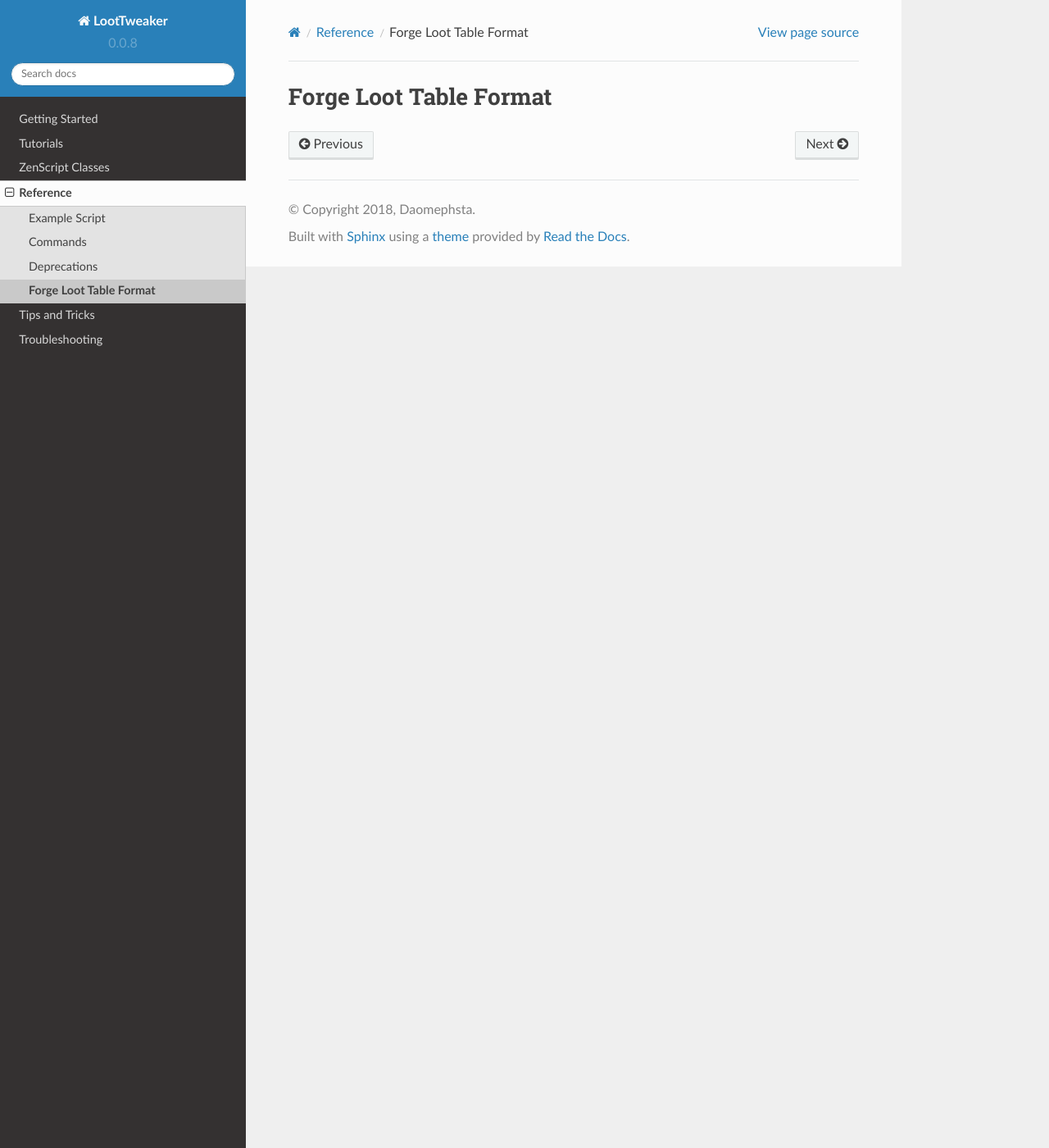
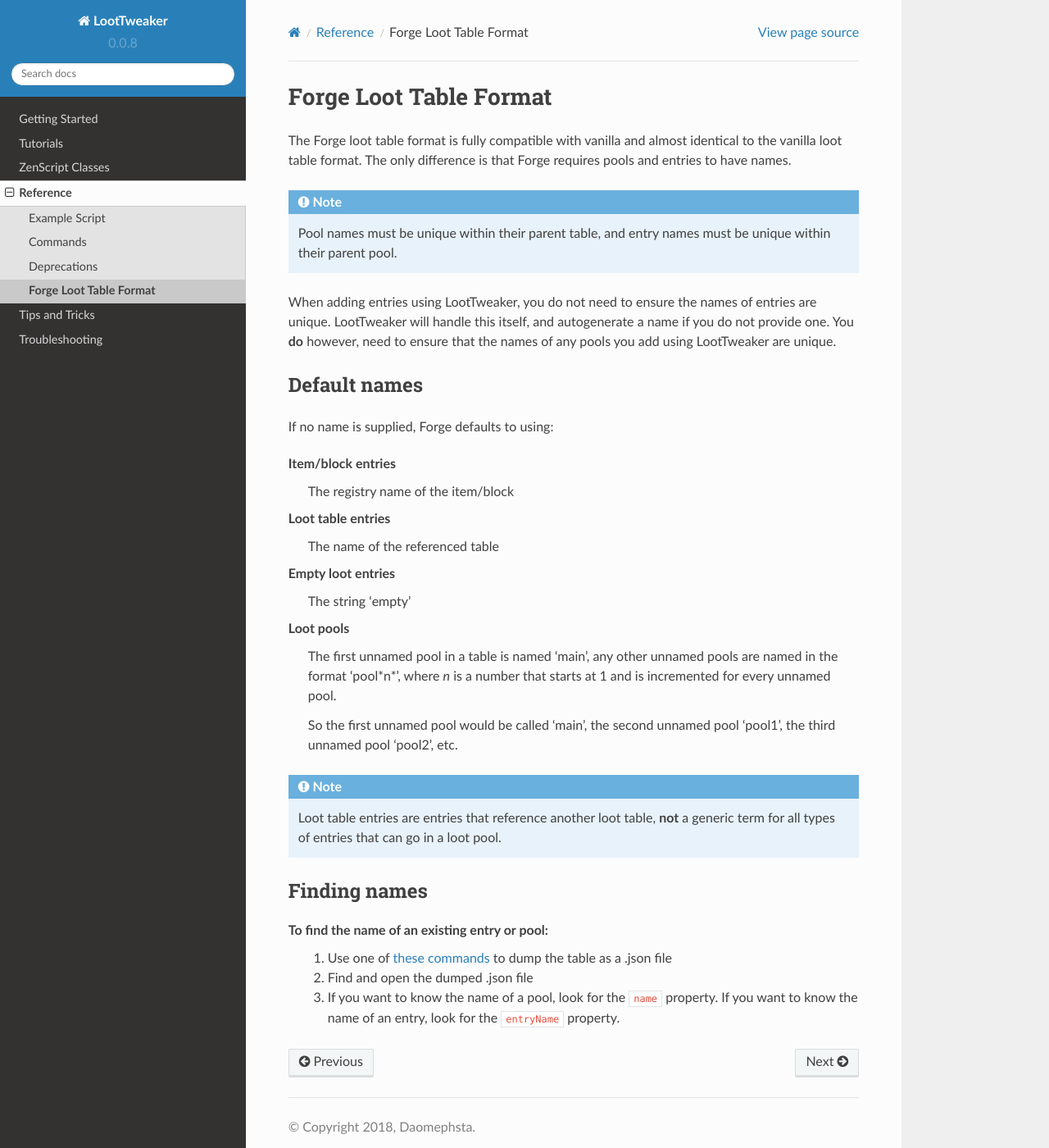
Before and after one commit to Foreck1/LootTweaker-Docs, a Sphinx documentation site: the page built from docs/reference/forge-loot-table-format.rst, in a window 1280 px wide and 1400 px high. Shown: the whole window at 82% size. Built offline with Sphinx 7.4.7 and the Read the Docs theme 2.0.0, drawn with Linux system fonts in a browser that asks for light colours; pages that are not in the unit, such as notebooks, are missing from menus.

Commit message:
Convert forge-loot-table-format.md

```diff
--- a/docs/reference/forge-loot-table-format.rst
+++ b/docs/reference/forge-loot-table-format.rst
@@ -1,2 +1,38 @@
 Forge Loot Table Format
 =======================
+
+The Forge loot table format is fully compatible with vanilla and almost identical to the vanilla loot table format.
+The only difference is that Forge requires pools and entries to have names.
+
+.. note:: Pool names must be unique within their parent table, and entry names must be unique within their parent pool.
+
+When adding entries using LootTweaker, you do not need to ensure the names of entries are unique.
+LootTweaker will handle this itself, and autogenerate a name if you do not provide one. You **do** however,
+need to ensure that the names of any pools you add using LootTweaker are unique.
+
+Default names
+-------------
+If no name is supplied, Forge defaults to using:
+
+Item/block entries
+    The registry name of the item/block
+
+Loot table entries
+    The name of the referenced table
+
+Empty loot entries
+    The string 'empty'
+
+Loot pools
+    The first unnamed pool in a table is named 'main', any other unnamed pools are named in the format 'pool*n*', where *n* is a number that starts at 1 and is incremented for every unnamed pool.
+
+    So the first unnamed pool would be called 'main', the second unnamed pool 'pool1', the third unnamed pool 'pool2', etc.
+
+.. note:: Loot table entries are entries that reference another loot table, **not** a generic term for all types of entries that can go in a loot pool.
+
+Finding names
+-------------
+To find the name of an existing entry or pool:
+    1. Use one of :doc:`these commands <commands>` to dump the table as a .json file
+    2. Find and open the dumped .json file
+    3. If you want to know the name of a pool, look for the ``name`` property. If you want to know the name of an entry, look for the ``entryName`` property.
```
Also changed, not shown: docs/reference/forge-loot-table-format.md (deleted, +0 -20 lines).
